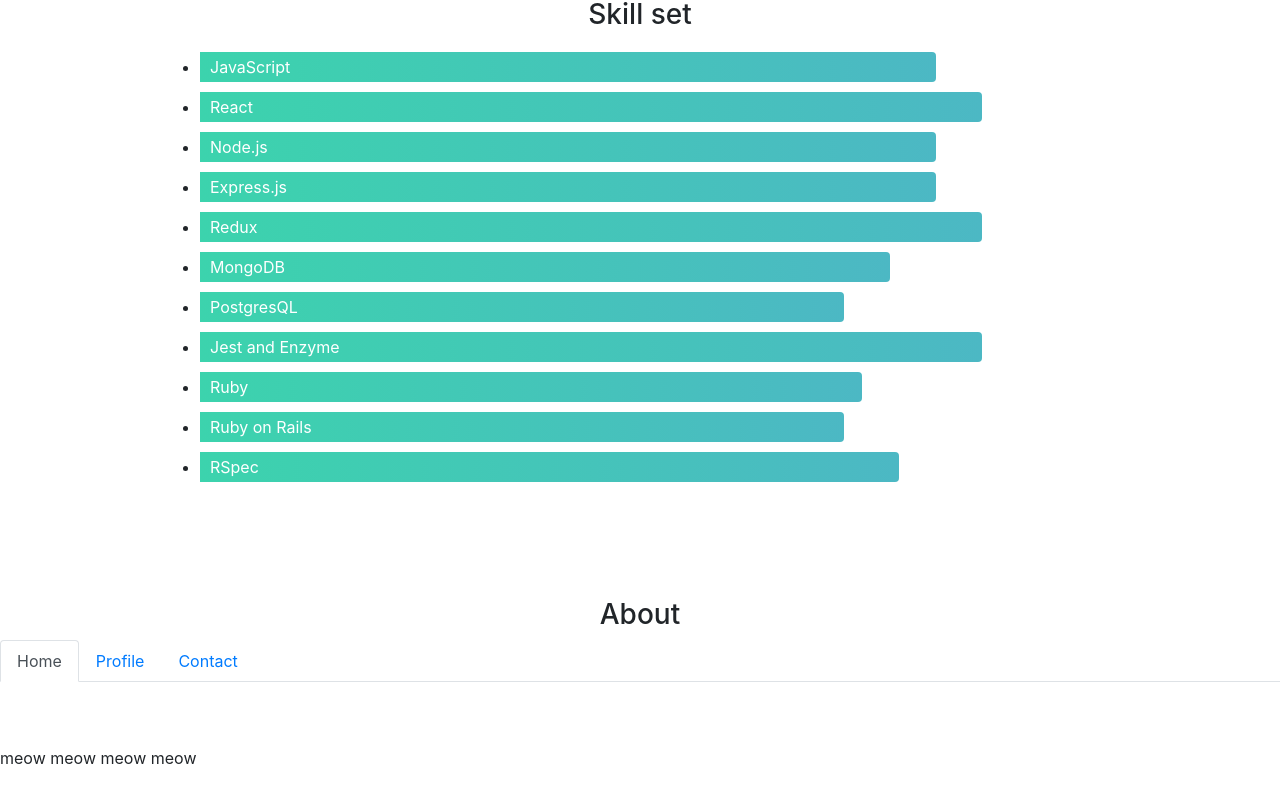
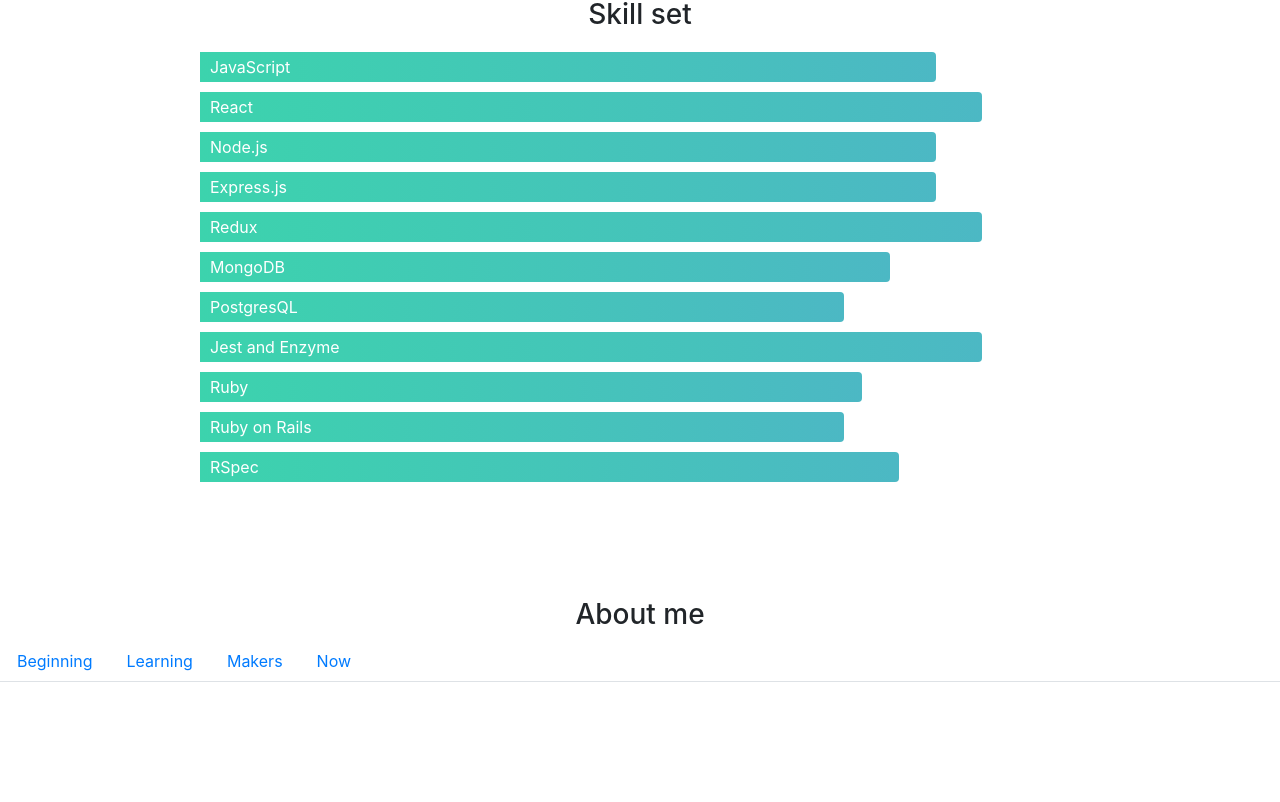
Before and after one commit to Nimzyow/profile-page, a React (Create React App) app in the folder nima-profile/: page / in a window 1280 px wide. Shown: the part 882-1684 px from the top of the page. Built offline with nearby package versions, Linux system fonts and the light colour scheme.

Commit message:
about section filled out

```diff
--- a/nima-profile/src/App.js
+++ b/nima-profile/src/App.js
@@ -47,7 +47,7 @@
         }}
       >
         {" "}
-        <Header text="About" />
+        <Header text="About me" />
         <About />
       </div>
     </div>
--- a/nima-profile/src/components/about/About.js
+++ b/nima-profile/src/components/about/About.js
@@ -5,20 +5,42 @@
 export const About = () => {
   const [key, setKey] = useState("home");
 
+  const START =
+    "For a number of years, I've had programming as a hobby. I would dabble in Unity and use C# to code\n\n" +
+    "It really fascinated to see the code I wrote being brought to life before me\n\n" +
+    "I was creating a scuba diving app while travelling in Japan when I came across an American Software Developer\n\n" +
+    "I talked to him for many hours about software development and he encouraged me to take JavaScript courses and to then take courses in React and React Native";
+
+  const MIDDLE =
+    "I signed up to many courses on udemy the next day and learned about the principles of programming from the ground up." +
+    "I soaked up the information from these courses like a sponge. I spoke to software developers to ask what it's like to be a software developer." +
+    "Some of my friends are software developers and I spoke to them extensively about their work, which always left me feeling intrigued." +
+    "From all the information I accumulated, I proceeded to build my first full stack MERN application, which my family's company is using today, to handle client database management." +
+    " I decided from then that I wanted to become a software developer.";
+  const MAKERS =
+    "Though I was learning at a rapid pace, I was still concerned about having many knowledge gaps and not implementing best practices." +
+    "On the advice of my software developing friends, I decided to join Makers. At Makers I would learn how to TDD and become a better developer through pair programming everyday." +
+    "Though we worked mostly with Ruby, I would say the concepts I learnt from Makers, working with other people and best practices through TDD were immensely valuable";
+  const NOW =
+    "I'm now looking for opportunties to work in a great environment. I'm A highly driven JavaScript developer with a passion for Node, Express and React." +
+    "My ability to learn and absorb information has led met to pursue the latest technologies while maintaining clean and understandable code.";
   return (
     <Tabs
       id="controlled-tab-example"
       activeKey={key}
       onSelect={(k) => setKey(k)}
     >
-      <Tab eventKey="home" title="Home">
-        <p style={{ marginTop: "5%" }}>meow meow meow meow</p>
+      <Tab eventKey="beginning" title="Beginning">
+        <p style={{ marginTop: "5%" }}>{START}</p>
       </Tab>
-      <Tab eventKey="profile" title="Profile">
-        <p style={{ marginTop: "5%" }}>woof woof woof</p>
+      <Tab eventKey="learning" title="Learning">
+        <p style={{ marginTop: "5%" }}>{MIDDLE}</p>
       </Tab>
-      <Tab eventKey="contact" title="Contact">
-        <p style={{ marginTop: "5%" }}>moo moo moo</p>
+      <Tab eventKey="makers" title="Makers">
+        <p style={{ marginTop: "5%" }}>{MAKERS}</p>
+      </Tab>
+      <Tab eventKey="now" title="Now">
+        <p style={{ marginTop: "5%" }}>{NOW}</p>
       </Tab>
     </Tabs>
   );
--- a/nima-profile/src/components/bar/Bar.js
+++ b/nima-profile/src/components/bar/Bar.js
@@ -21,9 +21,9 @@
       const { skill, percent } = skillPercentage;
 
       return (
-        <li key={skill} className="chart__bar" style={{ width: percent }}>
+        <div key={skill} className="chart__bar" style={{ width: percent }}>
           <span className="chart__label">{skill}</span>
-        </li>
+        </div>
       );
     });
   };
```
